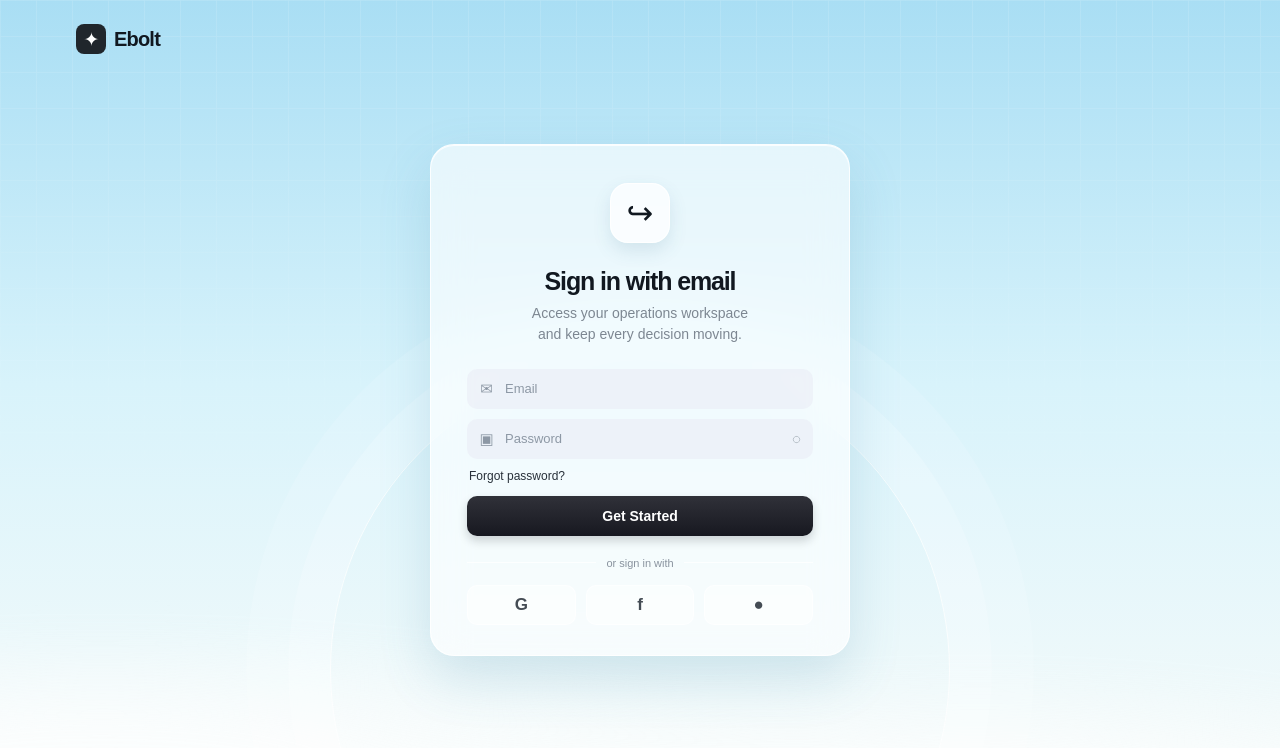
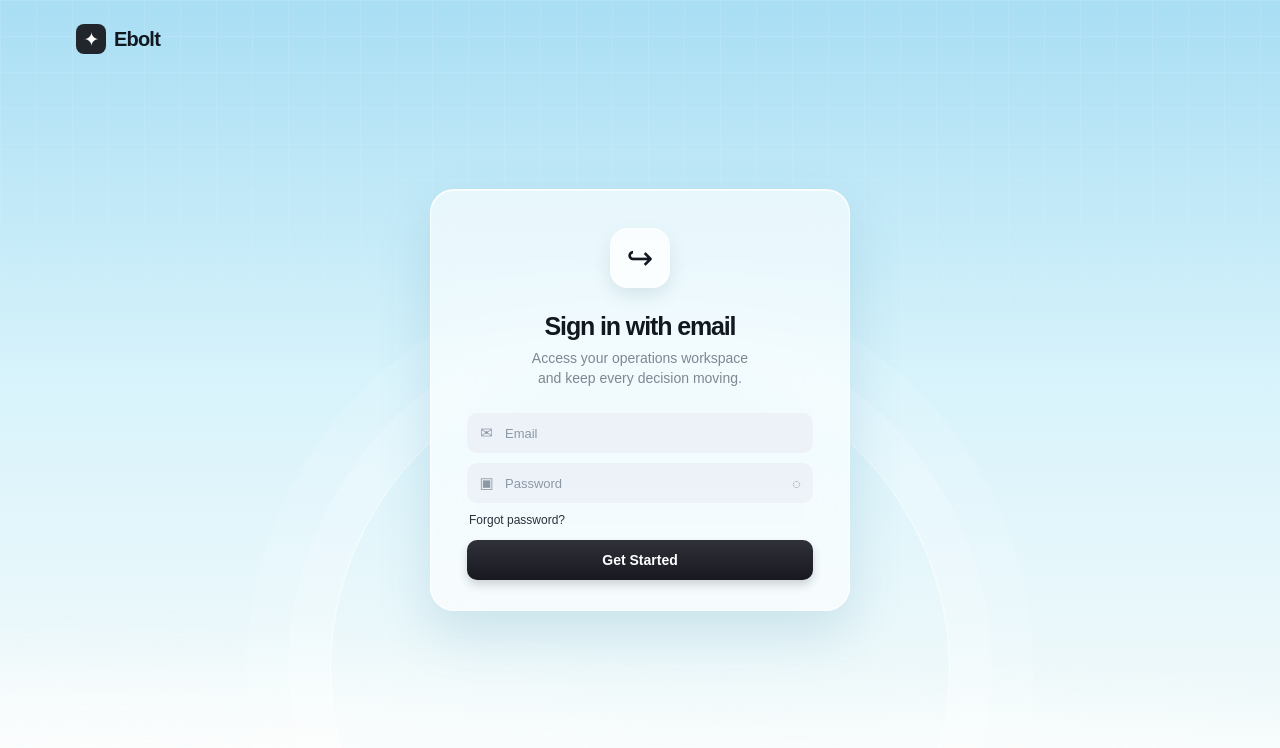
Before and after one commit to PlnDominic/Solid-Connect, a Next.js app in the folder admin/: page /login in a window 1280 px wide. Shown: the top 748 px of the page. Built offline with nearby package versions, Linux system fonts and the light colour scheme; no server answers.

Commit message:
Remove unused social sign-in options

```diff
--- a/admin/app/login/page.tsx
+++ b/admin/app/login/page.tsx
@@ -37,8 +37,6 @@ export default function LoginPage() {
           <button className="reference-submit" disabled={pending}>{pending ? 'Signing in...' : 'Get Started'}</button>
           {error && <p className="notice" role="alert">{error}</p>}
         </form>
-        <div className="or-divider"><span>or sign in with</span></div>
-        <div className="social-row"><button type="button" disabled aria-label="Google sign in">G</button><button type="button" disabled aria-label="Facebook sign in">f</button><button type="button" disabled aria-label="Apple sign in">●</button></div>
       </section>
     </main>
   );
```
